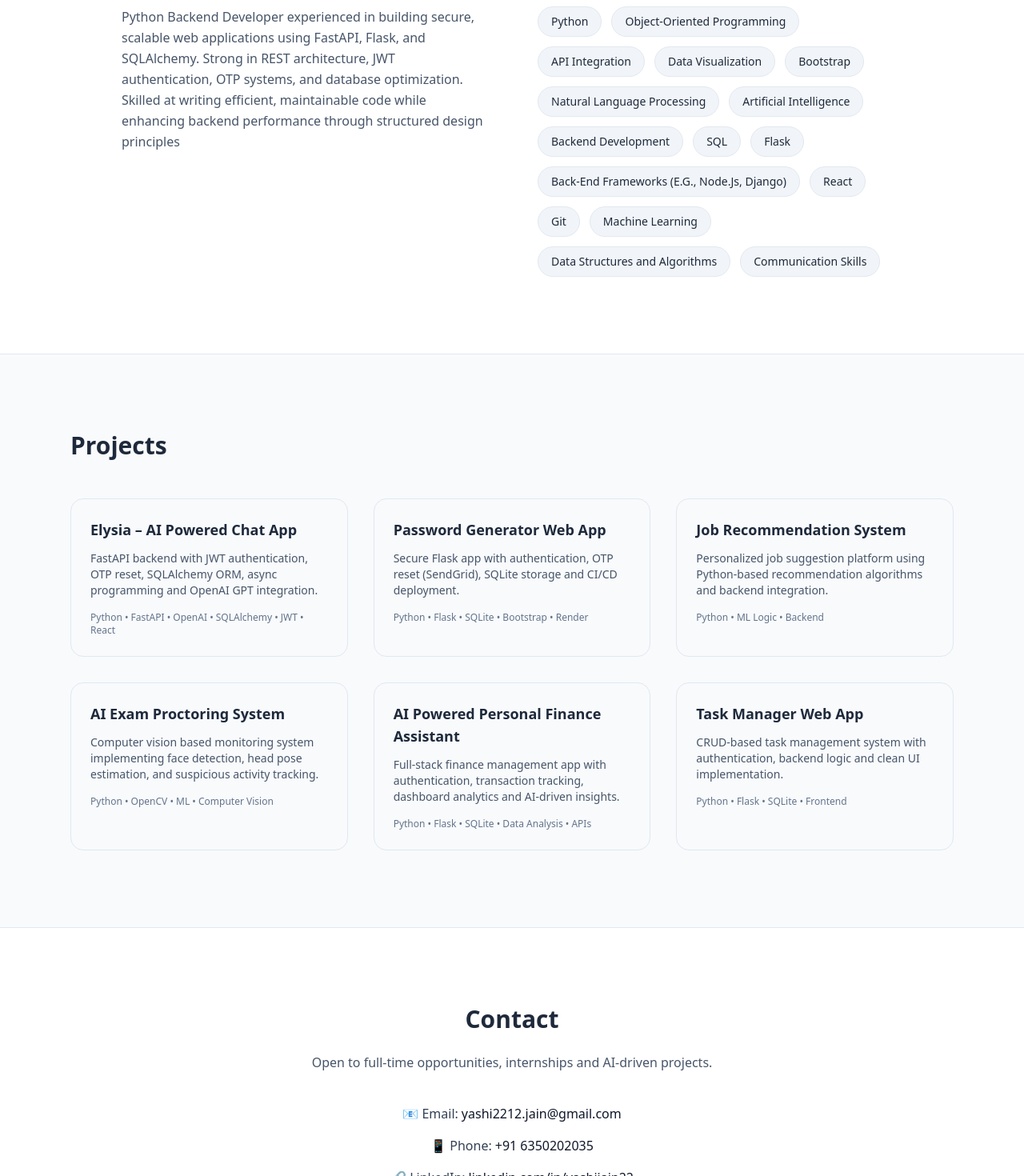
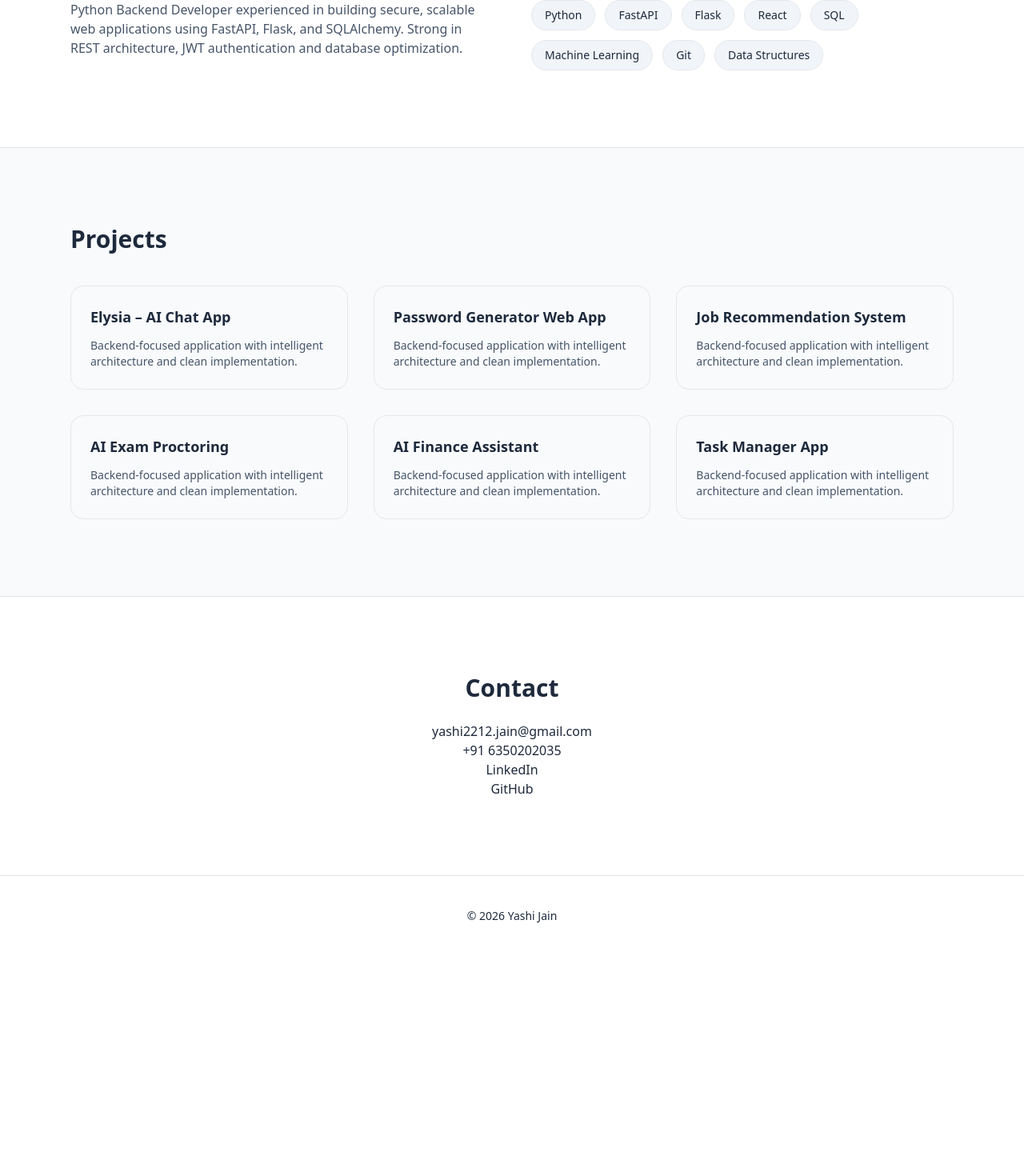
Before and after one commit to yashijain22/yashi-portfolio, a React (Vite) app: page / in a window 1280 px wide. Shown: the part 1017-2487 px from the top of the page at 80% size. After the commit the page ends 2212 px from the top, so only its background shows below. Built offline with nearby package versions, Linux system fonts and the light colour scheme.

Commit message:
Fixed full JSX structure

```diff
--- a/src/App.jsx
+++ b/src/App.jsx
@@ -5,44 +5,45 @@ function App() {
   return (
     <div className="bg-white text-slate-800 scroll-smooth">
 
-      {/* ===== NAVBAR ===== */}
+      {/* NAVBAR */}
       <nav className="fixed top-0 w-full bg-white/80 backdrop-blur-md border-b border-slate-200 z-50">
         <div className="max-w-6xl mx-auto px-6 py-4 flex justify-between items-center">
           <h1 className="font-semibold text-lg">Yashi Jain</h1>
           <div className="flex gap-6 text-sm">
-            <a href="#about" className="hover:text-black transition">About</a>
-            <a href="#projects" className="hover:text-black transition">Projects</a>
-            <a href="#contact" className="hover:text-black transition">Contact</a>
+            <a href="#about">About</a>
+            <a href="#projects">Projects</a>
+            <a href="#contact">Contact</a>
           </div>
         </div>
       </nav>
 
-      {/* ===== HERO ===== */}
+      {/* HERO */}
       <section className="min-h-screen flex items-center pt-24">
         <div className="max-w-6xl mx-auto px-6 grid md:grid-cols-2 gap-12 items-center">
+
           <motion.div
             initial={{ opacity: 0, y: 30 }}
             animate={{ opacity: 1, y: 0 }}
             transition={{ duration: 0.8 }}
           >
-            <h2 className="text-4xl md:text-6xl font-bold leading-tight">
+            <h2 className="text-4xl md:text-6xl font-bold">
               Hi, I'm Yashi Jain
             </h2>
+
             <p className="mt-6 text-lg text-slate-600">
               AI/ML & Python Developer building intelligent and scalable backend systems.
             </p>
+
             <div className="mt-8 flex gap-4">
-              <a
-                href="#projects"
-                className="border border-slate-800 px-6 py-3 rounded-xl hover:bg-slate-800 hover:text-white transition"
-              >
+              <a href="#projects" className="border px-6 py-3 rounded-xl">
                 View Projects
               </a>
+
               <a
                 href="/resume.pdf"
                 target="_blank"
                 rel="noopener noreferrer"
-                className="px-6 py-3 rounded-xl bg-slate-800 text-white hover:bg-slate-700 transition"
+                className="px-6 py-3 rounded-xl bg-black text-white"
               >
                 View Resume
               </a>
@@ -61,52 +62,42 @@ function App() {
               className="w-64 h-64 object-cover rounded-2xl shadow-md"
             />
           </motion.div>
+
         </div>
       </section>
 
-      {/* ===== ABOUT ===== */}
-      <section id="about" className="py-24 border-t border-slate-200">
-        <div className="max-w-5xl mx-auto px-6">
-          <h3 className="text-3xl font-semibold mb-12">About</h3>
+      {/* ABOUT */}
+      <section id="about" className="py-24 border-t">
+        <div className="max-w-6xl mx-auto px-6">
+          <h3 className="text-3xl font-semibold mb-10">About</h3>
 
-          <div className="grid md:grid-cols-2 gap-16">
+          <div className="grid md:grid-cols-2 gap-12">
 
-            {/* Profile Summary */}
             <div>
               <h4 className="text-xl font-semibold mb-4">Profile Summary</h4>
-              <p className="text-slate-600 leading-relaxed">
-                Python Backend Developer experienced in building secure, scalable web applications using FastAPI, Flask, and
-                SQLAlchemy. Strong in REST architecture, JWT authentication, OTP systems, and database optimization.
-                Skilled at writing efficient, maintainable code while enhancing backend performance through structured
-                design principles
+              <p className="text-slate-600">
+                Python Backend Developer experienced in building secure, scalable
+                web applications using FastAPI, Flask, and SQLAlchemy.
+                Strong in REST architecture, JWT authentication and database optimization.
               </p>
             </div>
-            {/* Skills */}
+
             <div>
               <h4 className="text-xl font-semibold mb-4">Skills</h4>
               <div className="flex flex-wrap gap-3">
                 {[
                   "Python",
-                  "Object-Oriented Programming",
-                  "API Integration",
-                  "Data Visualization",
-                  "Bootstrap",
-                  "Natural Language Processing",
-                  "Artificial Intelligence",
-                  "Backend Development",
+                  "FastAPI",
+                  "Flask",
+                  "React",
                   "SQL",
-                  "Flask",
-                  "Back-End Frameworks (E.G., Node.Js, Django)",
-                  "React",
+                  "Machine Learning",
                   "Git",
-                  "Machine Learning",
-                  "Data Structures and Algorithms",
-                  "Communication Skills"
-
+                  "Data Structures"
                 ].map((skill, index) => (
                   <span
                     key={index}
-                    className="px-4 py-2 text-sm bg-slate-100 rounded-full border border-slate-200"
+                    className="px-4 py-2 text-sm bg-slate-100 rounded-full border"
                   >
                     {skill}
                   </span>
@@ -118,142 +109,68 @@ function App() {
         </div>
       </section>
 
-      {/* ===== PROJECTS ===== */}
-      <section id="projects" className="py-24 border-t border-slate-200 bg-slate-50">
+      {/* PROJECTS */}
+      <section id="projects" className="py-24 border-t bg-slate-50">
         <div className="max-w-6xl mx-auto px-6">
-          <h3 className="text-3xl font-semibold mb-12">Projects</h3>
+          <h3 className="text-3xl font-semibold mb-10">Projects</h3>
 
           <div className="grid md:grid-cols-3 gap-8">
-
-            <div className="border border-slate-200 rounded-2xl p-6 hover:shadow-lg transition">
-              <h4 className="font-semibold text-lg">Elysia – AI Powered Chat App</h4>
+            {[
+              "Elysia – AI Chat App",
+              "Password Generator Web App",
+              "Job Recommendation System",
+              "AI Exam Proctoring",
+              "AI Finance Assistant",
+              "Task Manager App"
+            ].map((project, index) => (
+              <div
+                key={index}
+                className="border rounded-2xl p-6 hover:shadow-md transition"
+              >
+                <h4 className="font-semibold text-lg">{project}</h4>
                 <p className="text-slate-600 mt-3 text-sm">
-                FastAPI backend with JWT authentication, OTP reset, SQLAlchemy ORM,
-                async programming and OpenAI GPT integration.
+                  Backend-focused application with intelligent architecture and clean implementation.
                 </p>
-              <div className="mt-4 text-xs text-slate-500">
-                Python • FastAPI • OpenAI • SQLAlchemy • JWT • React
               </div>
-            </div>
-
-            <div className="border border-slate-200 rounded-2xl p-6 hover:shadow-lg transition">
-              <h4 className="font-semibold text-lg">Password Generator Web App</h4>
-              <p className="text-slate-600 mt-3 text-sm">
-                Secure Flask app with authentication, OTP reset (SendGrid),
-                SQLite storage and CI/CD deployment.
-              </p>
-              <div className="mt-4 text-xs text-slate-500">
-                Python • Flask • SQLite • Bootstrap • Render
-              </div>
-            </div>
-
-            <div className="border border-slate-200 rounded-2xl p-6 hover:shadow-lg transition">
-              <h4 className="font-semibold text-lg">Job Recommendation System</h4>
-              <p className="text-slate-600 mt-3 text-sm">
-                Personalized job suggestion platform using Python-based
-                recommendation algorithms and backend integration.
-              </p>
-              <div className="mt-4 text-xs text-slate-500">
-                Python • ML Logic • Backend
-              </div>
-            </div>
-
-            <div className="border border-slate-200 rounded-2xl p-6 hover:shadow-lg transition">
-              <h4 className="font-semibold text-lg">AI Exam Proctoring System</h4>
-              <p className="text-slate-600 mt-3 text-sm">
-                Computer vision based monitoring system implementing face detection,
-                head pose estimation, and suspicious activity tracking.
-              </p>
-              <div className="mt-4 text-xs text-slate-500">
-                Python • OpenCV • ML • Computer Vision
-              </div>
-            </div>
-
-            <div className="border border-slate-200 rounded-2xl p-6 hover:shadow-lg transition">
-              <h4 className="font-semibold text-lg">AI Powered Personal Finance Assistant</h4>
-              <p className="text-slate-600 mt-3 text-sm">
-                Full-stack finance management app with authentication,
-                transaction tracking, dashboard analytics and AI-driven insights.
-              </p>
-              <div className="mt-4 text-xs text-slate-500">
-                Python • Flask • SQLite • Data Analysis • APIs
-              </div>
-            </div>
-
-            <div className="border border-slate-200 rounded-2xl p-6 hover:shadow-lg transition">
-              <h4 className="font-semibold text-lg">Task Manager Web App</h4>
-              <p className="text-slate-600 mt-3 text-sm">
-                CRUD-based task management system with authentication,
-                backend logic and clean UI implementation.
-              </p>
-              <div className="mt-4 text-xs text-slate-500">
-                Python • Flask • SQLite • Frontend
-              </div>
-            </div>
-
+            ))}
           </div>
         </div>
       </section>
 
-      {/* ===== CONTACT ===== */}
-      <section id="contact" className="py-24 border-t border-slate-200">
-        <div className="max-w-4xl mx-auto px-6 text-center">
+      {/* CONTACT */}
+      <section id="contact" className="py-24 border-t text-center">
+        <div className="max-w-4xl mx-auto px-6">
           <h3 className="text-3xl font-semibold mb-6">Contact</h3>
-          <p className="text-slate-600 mb-10">
-            Open to full-time opportunities, internships and AI-driven projects.
-          </p>
 
-          <div className="space-y-4 text-slate-700">
           <p>
-              📧 Email:
-              <a
-                href="mailto:yashi2212.jain@gmail.com"
-                className="ml-1 text-slate-900 font-medium hover:underline"
-              >
+            <a href="mailto:yashi2212.jain@gmail.com">
               yashi2212.jain@gmail.com
             </a>
           </p>
 
           <p>
-              📱 Phone:
-              <a
-                href="tel:6350202035"
-                className="ml-1 text-slate-900 font-medium hover:underline"
-              >
+            <a href="tel:6350202035">
               +91 6350202035
             </a>
           </p>
 
           <p>
-              🔗 LinkedIn:
-              <a
-                href="https://linkedin.com/in/yashijain22"
-                target="_blank"
-                rel="noopener noreferrer"
-                className="ml-1 text-slate-900 font-medium hover:underline"
-              >
-                linkedin.com/in/yashijain22
+            <a href="https://linkedin.com/in/yashijain22" target="_blank" rel="noreferrer">
+              LinkedIn
             </a>
           </p>
 
           <p>
-              💻 GitHub:
-              <a
-                href="https://github.com/yashijain22"
-                target="_blank"
-                rel="noopener noreferrer"
-                className="ml-1 text-slate-900 font-medium hover:underline"
-              >
-                github.com/yashijain22
+            <a href="https://github.com/yashijain22" target="_blank" rel="noreferrer">
+              GitHub
             </a>
           </p>
-          </div>
+
         </div>
       </section>
 
-      {/* ===== FOOTER ===== */}
-      <footer className="py-10 border-t border-slate-200 text-center text-sm text-slate-500">
-        © {new Date().getFullYear()} Yashi Jain. All rights reserved.
+      <footer className="py-10 text-center text-sm border-t">
+        © {new Date().getFullYear()} Yashi Jain
       </footer>
 
     </div>
```
Lines whose indentation alone changed are shown as unchanged.
